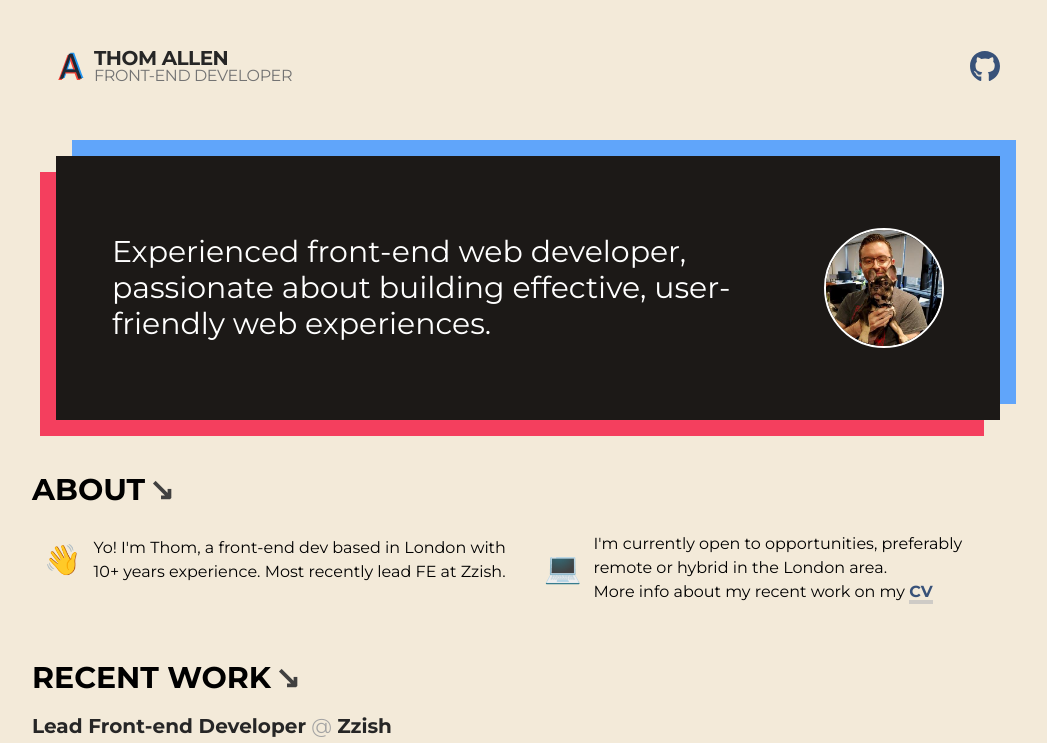
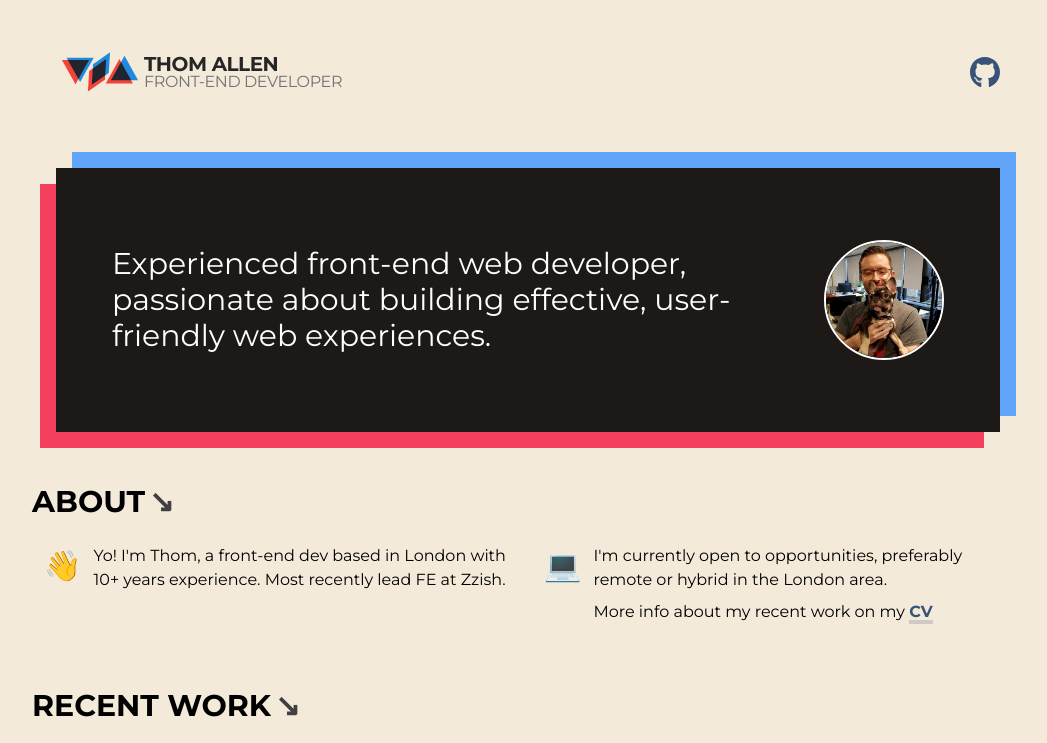
Before and after one commit to tjallen/thomjamesallen, a Next.js app: page / in a window 1280 px wide. Shown: the top 743 px of the page, without its empty margins (112-1159 px from the left). Built offline with nearby package versions, Linux system fonts and the light colour scheme.

Commit message:
Updated logo, favicon

```diff
--- a/app/components/About.tsx
+++ b/app/components/About.tsx
@@ -5,8 +5,8 @@ export function About() {
     <div className="container mt-6 mb-12 flex flex-col">
       <SectionHeading>About</SectionHeading>
       <div className="flex flex-col space-y-2 md:flex-row md:space-x-2 md:space-y-0">
-        <div className="mb-4 flex basis-1/2 flex-col items-center p-2 lg:flex-row">
-          <div className="p-1 text-3xl lg:mr-2">👋</div>
+        <div className="mb-4 flex basis-1/2 p-2">
+          <div className="mr-2 p-1 text-3xl">👋</div>
           <div>
             <p>
               Yo! I&apos;m Thom, a front-end dev based in London with 10+ years
@@ -14,8 +14,8 @@ export function About() {
             </p>
           </div>
         </div>
-        <div className="mb-4 flex basis-1/2 flex-col items-center p-2 lg:flex-row">
-          <div className="p-1 text-3xl lg:mr-2">💻</div>
+        <div className="mb-4 flex basis-1/2 p-2">
+          <div className="mr-2 p-1 text-3xl">💻</div>
           <div>
             <p>
               I&apos;m currently open to opportunities, preferably remote or
--- a/app/components/Hero.tsx
+++ b/app/components/Hero.tsx
@@ -18,6 +18,7 @@ export function Hero() {
                 alt="Me with a former office pal"
                 className="rounded-full"
                 fill
+                sizes="20px"
               />
             </div>
           </div>
--- a/app/components/Nav.tsx
+++ b/app/components/Nav.tsx
@@ -5,18 +5,19 @@ export function Nav() {
     <nav className="container relative mx-auto p-2 lg:p-6">
       <div className="flex items-center justify-between">
         <div className="flex pt-2">
-          <Image
-            src="/tja-logo.svg"
-            alt="Logo"
-            width={30}
-            height={30}
-            className="mr-2"
-          />
-          <div>
+          <div className="relative h-[3rem] w-[5.5rem]">
+            <Image
+              src="/tja-logo.svg"
+              alt="Logo"
+              fill
+              className="mr-2 object-fill "
+            />
+          </div>
+          <div className="flex flex-col justify-center">
             <h2 className="m-0 p-0 text-xl font-bold uppercase leading-none tracking-tight text-neutral-800">
               Thom Allen
             </h2>
-            <p className="p-0 text-base uppercase  leading-none tracking-tight text-neutral-500">
+            <p className="mb-0 p-0 text-base uppercase  leading-none tracking-tight text-neutral-500">
               Front-end developer
             </p>
           </div>
--- a/app/globals.css
+++ b/app/globals.css
@@ -39,3 +39,7 @@ ul li a:hover:after,
 a.no-underline:hover:after {
   opacity: 0.2;
 }
+
+p {
+  margin-bottom: 0.5rem;
+}
```
Also changed, not shown: public/tja-logo.svg, 1 other file (tests, documents, lock files or other folders).
